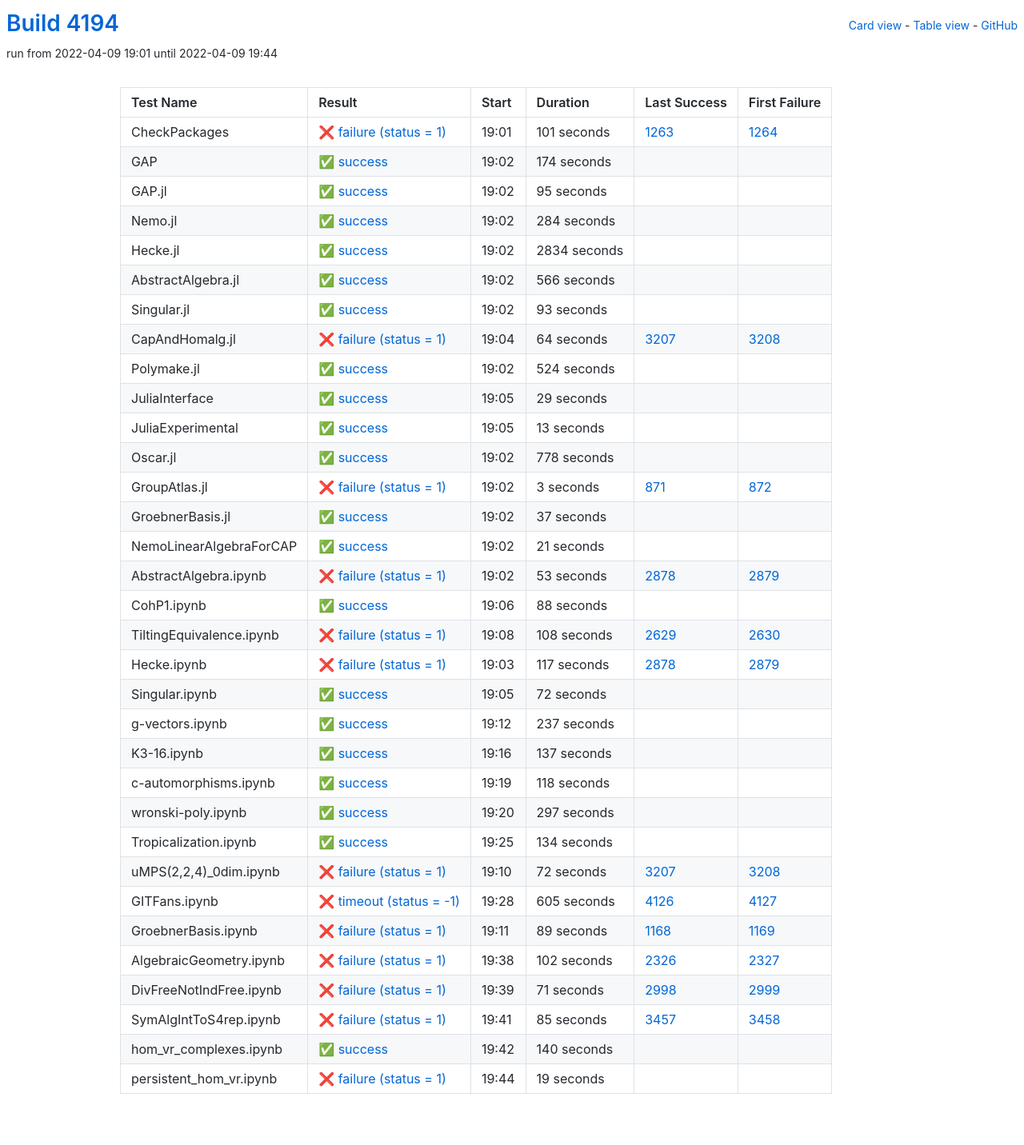
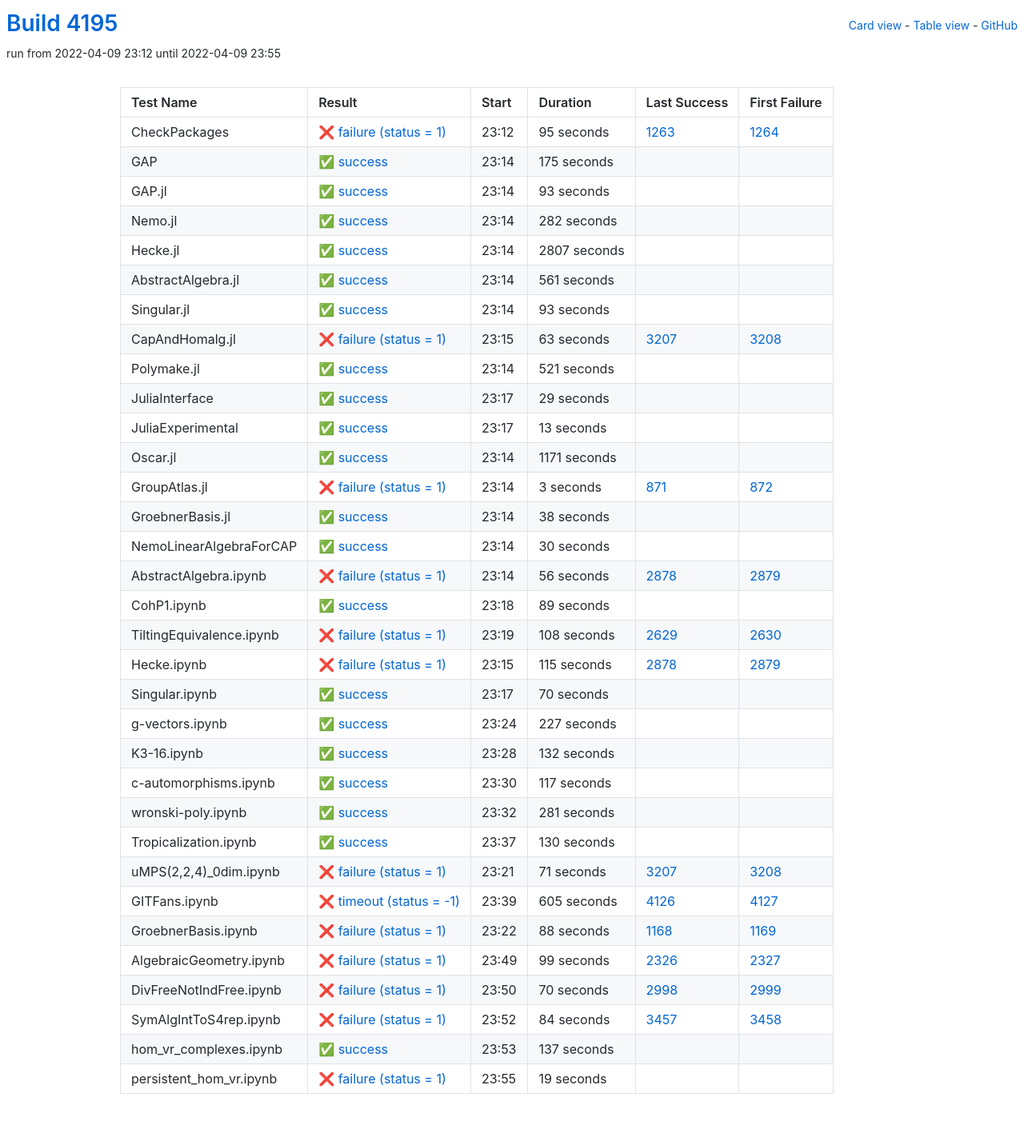
Before and after one commit to oscar-system/oscar-ci-status-stable, a Jekyll site: the page built from table.html, in a window 1280 px wide. Shown: the whole page at 80% size. Built offline with Jekyll 4.4.1, drawn with Linux system fonts in a browser that asks for light colours.

Commit message:
Build #4195

```diff
--- a/_data/ci.yml
+++ b/_data/ci.yml
@@ -1,6 +1,6 @@
 ---
-build: 4194
-build_url: https://oscarci.mathematik.uni-kl.de/job/oscar-stable/4194/
+build: 4195
+build_url: https://oscarci.mathematik.uni-kl.de/job/oscar-stable/4195/
 job: oscar-stable
 organization: oscar-system
 repo: oscar-ci-status-stable
@@ -8,80 +8,80 @@ repourl: https://github.com/oscar-system/oscar-ci-status-stable
 tests:
 - name: CheckPackages
   id: checkpackages
-  log: https://oscarci.mathematik.uni-kl.de/job/oscar-stable/4194/artifact/logs/build-4194/CheckPackages.log
-  start: 2022-04-09 19:01
+  log: https://oscarci.mathematik.uni-kl.de/job/oscar-stable/4195/artifact/logs/build-4195/CheckPackages.log
+  start: 2022-04-09 23:12
   success: false
   exitcode: 1
   status: failure
-  duration: 101
+  duration: 95
   last_success: 1263
   last_success_url: https://oscarci.mathematik.uni-kl.de/job/oscar-stable/1263/
   first_failure: 1264
   first_failure_url: https://oscarci.mathematik.uni-kl.de/job/oscar-stable/1264/
 - name: GAP
   id: gap
-  log: https://oscarci.mathematik.uni-kl.de/job/oscar-stable/4194/artifact/logs/build-4194/GAP.log
-  start: 2022-04-09 19:02
+  log: https://oscarci.mathematik.uni-kl.de/job/oscar-stable/4195/artifact/logs/build-4195/GAP.log
+  start: 2022-04-09 23:14
   success: true
   exitcode: 0
   status: success
-  duration: 174
+  duration: 175
   last_success: false
   last_success_url:
   first_failure: false
   first_failure_url:
 - name: GAP.jl
   id: gap-jl
-  log: https://oscarci.mathematik.uni-kl.de/job/oscar-stable/4194/artifact/logs/build-4194/GAP.jl.log
-  start: 2022-04-09 19:02
+  log: https://oscarci.mathematik.uni-kl.de/job/oscar-stable/4195/artifact/logs/build-4195/GAP.jl.log
+  start: 2022-04-09 23:14
   success: true
   exitcode: 0
   status: success
-  duration: 95
+  duration: 93
   last_success: false
   last_success_url:
   first_failure: false
   first_failure_url:
 - name: Nemo.jl
   id: nemo-jl
-  log: https://oscarci.mathematik.uni-kl.de/job/oscar-stable/4194/artifact/logs/build-4194/Nemo.jl.log
-  start: 2022-04-09 19:02
+  log: https://oscarci.mathematik.uni-kl.de/job/oscar-stable/4195/artifact/logs/build-4195/Nemo.jl.log
+  start: 2022-04-09 23:14
   success: true
   exitcode: 0
   status: success
-  duration: 284
+  duration: 282
   last_success: false
   last_success_url:
   first_failure: false
   first_failure_url:
 - name: Hecke.jl
   id: hecke-jl
-  log: https://oscarci.mathematik.uni-kl.de/job/oscar-stable/4194/artifact/logs/build-4194/Hecke.jl.log
-  start: 2022-04-09 19:02
+  log: https://oscarci.mathematik.uni-kl.de/job/oscar-stable/4195/artifact/logs/build-4195/Hecke.jl.log
+  start: 2022-04-09 23:14
   success: true
   exitcode: 0
   status: success
-  duration: 2834
+  duration: 2807
   last_success: false
   last_success_url:
   first_failure: false
   first_failure_url:
 - name: AbstractAlgebra.jl
   id: abstractalgebra-jl
-  log: https://oscarci.mathematik.uni-kl.de/job/oscar-stable/4194/artifact/logs/build-4194/AbstractAlgebra.jl.log
-  start: 2022-04-09 19:02
+  log: https://oscarci.mathematik.uni-kl.de/job/oscar-stable/4195/artifact/logs/build-4195/AbstractAlgebra.jl.log
+  start: 2022-04-09 23:14
   success: true
   exitcode: 0
   status: success
-  duration: 566
+  duration: 561
   last_success: false
   last_success_url:
   first_failure: false
   first_failure_url:
 - name: Singular.jl
   id: singular-jl
-  log: https://oscarci.mathematik.uni-kl.de/job/oscar-stable/4194/artifact/logs/build-4194/Singular.jl.log
-  start: 2022-04-09 19:02
+  log: https://oscarci.mathematik.uni-kl.de/job/oscar-stable/4195/artifact/logs/build-4195/Singular.jl.log
+  start: 2022-04-09 23:14
   success: true
   exitcode: 0
   status: success
@@ -92,32 +92,32 @@ tests:
   first_failure_url:
 - name: CapAndHomalg.jl
   id: capandhomalg-jl
-  log: https://oscarci.mathematik.uni-kl.de/job/oscar-stable/4194/artifact/logs/build-4194/CapAndHomalg.jl.log
-  start: 2022-04-09 19:04
+  log: https://oscarci.mathematik.uni-kl.de/job/oscar-stable/4195/artifact/logs/build-4195/CapAndHomalg.jl.log
+  start: 2022-04-09 23:15
   success: false
   exitcode: 1
   status: failure
-  duration: 64
+  duration: 63
   last_success: 3207
   last_success_url: https://oscarci.mathematik.uni-kl.de/job/oscar-stable/3207/
   first_failure: 3208
   first_failure_url: https://oscarci.mathematik.uni-kl.de/job/oscar-stable/3208/
 - name: Polymake.jl
   id: polymake-jl
-  log: https://oscarci.mathematik.uni-kl.de/job/oscar-stable/4194/artifact/logs/build-4194/Polymake.jl.log
-  start: 2022-04-09 19:02
+  log: https://oscarci.mathematik.uni-kl.de/job/oscar-stable/4195/artifact/logs/build-4195/Polymake.jl.log
+  start: 2022-04-09 23:14
   success: true
   exitcode: 0
   status: success
-  duration: 524
+  duration: 521
   last_success: false
   last_success_url:
   first_failure: false
   first_failure_url:
 - name: JuliaInterface
   id: juliainterface
-  log: https://oscarci.mathematik.uni-kl.de/job/oscar-stable/4194/artifact/logs/build-4194/JuliaInterface.log
-  start: 2022-04-09 19:05
+  log: https://oscarci.mathematik.uni-kl.de/job/oscar-stable/4195/artifact/logs/build-4195/JuliaInterface.log
+  start: 2022-04-09 23:17
   success: true
   exitcode: 0
   status: success
@@ -128,8 +128,8 @@ tests:
   first_failure_url:
 - name: JuliaExperimental
   id: juliaexperimental
-  log: https://oscarci.mathematik.uni-kl.de/job/oscar-stable/4194/artifact/logs/build-4194/JuliaExperimental.log
-  start: 2022-04-09 19:05
+  log: https://oscarci.mathematik.uni-kl.de/job/oscar-stable/4195/artifact/logs/build-4195/JuliaExperimental.log
+  start: 2022-04-09 23:17
   success: true
   exitcode: 0
   status: success
@@ -140,20 +140,20 @@ tests:
   first_failure_url:
 - name: Oscar.jl
   id: oscar-jl
-  log: https://oscarci.mathematik.uni-kl.de/job/oscar-stable/4194/artifact/logs/build-4194/Oscar.jl.log
-  start: 2022-04-09 19:02
+  log: https://oscarci.mathematik.uni-kl.de/job/oscar-stable/4195/artifact/logs/build-4195/Oscar.jl.log
+  start: 2022-04-09 23:14
   success: true
   exitcode: 0
   status: success
-  duration: 778
+  duration: 1171
   last_success: false
   last_success_url:
   first_failure: false
   first_failure_url:
 - name: GroupAtlas.jl
   id: groupatlas-jl
-  log: https://oscarci.mathematik.uni-kl.de/job/oscar-stable/4194/artifact/logs/build-4194/GroupAtlas.jl.log
-  start: 2022-04-09 19:02
+  log: https://oscarci.mathematik.uni-kl.de/job/oscar-stable/4195/artifact/logs/build-4195/GroupAtlas.jl.log
+  start: 2022-04-09 23:14
   success: false
   exitcode: 1
   status: failure
@@ -164,56 +164,56 @@ tests:
   first_failure_url: https://oscarci.mathematik.uni-kl.de/job/oscar-stable/872/
 - name: GroebnerBasis.jl
   id: groebnerbasis-jl
-  log: https://oscarci.mathematik.uni-kl.de/job/oscar-stable/4194/artifact/logs/build-4194/GroebnerBasis.jl.log
-  start: 2022-04-09 19:02
+  log: https://oscarci.mathematik.uni-kl.de/job/oscar-stable/4195/artifact/logs/build-4195/GroebnerBasis.jl.log
+  start: 2022-04-09 23:14
   success: true
   exitcode: 0
   status: success
-  duration: 37
+  duration: 38
   last_success: false
   last_success_url:
   first_failure: false
   first_failure_url:
 - name: NemoLinearAlgebraForCAP
   id: nemolinearalgebraforcap
-  log: https://oscarci.mathematik.uni-kl.de/job/oscar-stable/4194/artifact/logs/build-4194/NemoLinearAlgebraForCAP.log
-  start: 2022-04-09 19:02
+  log: https://oscarci.mathematik.uni-kl.de/job/oscar-stable/4195/artifact/logs/build-4195/NemoLinearAlgebraForCAP.log
+  start: 2022-04-09 23:14
   success: true
   exitcode: 0
   status: success
-  duration: 21
+  duration: 30
   last_success: false
   last_success_url:
   first_failure: false
   first_failure_url:
 - name: AbstractAlgebra.ipynb
   id: abstractalgebra-ipynb
-  log: https://oscarci.mathematik.uni-kl.de/job/oscar-stable/4194/artifact/logs/build-4194/AbstractAlgebra.ipynb.log
-  start: 2022-04-09 19:02
+  log: https://oscarci.mathematik.uni-kl.de/job/oscar-stable/4195/artifact/logs/build-4195/AbstractAlgebra.ipynb.log
+  start: 2022-04-09 23:14
   success: false
   exitcode: 1
   status: failure
-  duration: 53
+  duration: 56
   last_success: 2878
   last_success_url: https://oscarci.mathematik.uni-kl.de/job/oscar-stable/2878/
   first_failure: 2879
   first_failure_url: https://oscarci.mathematik.uni-kl.de/job/oscar-stable/2879/
 - name: CohP1.ipynb
   id: cohp1-ipynb
-  log: https://oscarci.mathematik.uni-kl.de/job/oscar-stable/4194/artifact/logs/build-4194/CohP1.ipynb.log
-  start: 2022-04-09 19:06
+  log: https://oscarci.mathematik.uni-kl.de/job/oscar-stable/4195/artifact/logs/build-4195/CohP1.ipynb.log
+  start: 2022-04-09 23:18
   success: true
   exitcode: 0
   status: success
-  duration: 88
+  duration: 89
   last_success: false
   last_success_url:
   first_failure: false
   first_failure_url:
 - name: TiltingEquivalence.ipynb
   id: tiltingequivalence-ipynb
-  log: https://oscarci.mathematik.uni-kl.de/job/oscar-stable/4194/artifact/logs/build-4194/TiltingEquivalence.ipynb.log
-  start: 2022-04-09 19:08
+  log: https://oscarci.mathematik.uni-kl.de/job/oscar-stable/4195/artifact/logs/build-4195/TiltingEquivalence.ipynb.log
+  start: 2022-04-09 23:19
   success: false
   exitcode: 1
   status: failure
@@ -224,104 +224,104 @@ tests:
   first_failure_url: https://oscarci.mathematik.uni-kl.de/job/oscar-stable/2630/
 - name: Hecke.ipynb
   id: hecke-ipynb
-  log: https://oscarci.mathematik.uni-kl.de/job/oscar-stable/4194/artifact/logs/build-4194/Hecke.ipynb.log
-  start: 2022-04-09 19:03
+  log: https://oscarci.mathematik.uni-kl.de/job/oscar-stable/4195/artifact/logs/build-4195/Hecke.ipynb.log
+  start: 2022-04-09 23:15
   success: false
   exitcode: 1
   status: failure
-  duration: 117
+  duration: 115
   last_success: 2878
   last_success_url: https://oscarci.mathematik.uni-kl.de/job/oscar-stable/2878/
   first_failure: 2879
   first_failure_url: https://oscarci.mathematik.uni-kl.de/job/oscar-stable/2879/
 - name: Singular.ipynb
   id: singular-ipynb
-  log: https://oscarci.mathematik.uni-kl.de/job/oscar-stable/4194/artifact/logs/build-4194/Singular.ipynb.log
-  start: 2022-04-09 19:05
+  log: https://oscarci.mathematik.uni-kl.de/job/oscar-stable/4195/artifact/logs/build-4195/Singular.ipynb.log
+  start: 2022-04-09 23:17
   success: true
   exitcode: 0
   status: success
-  duration: 72
+  duration: 70
   last_success: false
   last_success_url:
   first_failure: false
   first_failure_url:
 - name: g-vectors.ipynb
   id: g-vectors-ipynb
-  log: https://oscarci.mathematik.uni-kl.de/job/oscar-stable/4194/artifact/logs/build-4194/g-vectors.ipynb.log
-  start: 2022-04-09 19:12
+  log: https://oscarci.mathematik.uni-kl.de/job/oscar-stable/4195/artifact/logs/build-4195/g-vectors.ipynb.log
+  start: 2022-04-09 23:24
   success: true
   exitcode: 0
   status: success
-  duration: 237
+  duration: 227
   last_success: false
   last_success_url:
   first_failure: false
   first_failure_url:
 - name: K3-16.ipynb
   id: k3-16-ipynb
-  log: https://oscarci.mathematik.uni-kl.de/job/oscar-stable/4194/artifact/logs/build-4194/K3-16.ipynb.log
-  start: 2022-04-09 19:16
+  log: https://oscarci.mathematik.uni-kl.de/job/oscar-stable/4195/artifact/logs/build-4195/K3-16.ipynb.log
+  start: 2022-04-09 23:28
   success: true
   exitcode: 0
   status: success
-  duration: 137
+  duration: 132
   last_success: false
   last_success_url:
   first_failure: false
   first_failure_url:
 - name: c-automorphisms.ipynb
   id: c-automorphisms-ipynb
-  log: https://oscarci.mathematik.uni-kl.de/job/oscar-stable/4194/artifact/logs/build-4194/c-automorphisms.ipynb.log
-  start: 2022-04-09 19:19
+  log: https://oscarci.mathematik.uni-kl.de/job/oscar-stable/4195/artifact/logs/build-4195/c-automorphisms.ipynb.log
+  start: 2022-04-09 23:30
   success: true
   exitcode: 0
   status: success
-  duration: 118
+  duration: 117
   last_success: false
   last_success_url:
   first_failure: false
   first_failure_url:
 - name: wronski-poly.ipynb
   id: wronski-poly-ipynb
-  log: https://oscarci.mathematik.uni-kl.de/job/oscar-stable/4194/artifact/logs/build-4194/wronski-poly.ipynb.log
-  start: 2022-04-09 19:20
+  log: https://oscarci.mathematik.uni-kl.de/job/oscar-stable/4195/artifact/logs/build-4195/wronski-poly.ipynb.log
+  start: 2022-04-09 23:32
   success: true
   exitcode: 0
   status: success
-  duration: 297
+  duration: 281
   last_success: false
   last_success_url:
   first_failure: false
   first_failure_url:
 - name: Tropicalization.ipynb
   id: tropicalization-ipynb
-  log: https://oscarci.mathematik.uni-kl.de/job/oscar-stable/4194/artifact/logs/build-4194/Tropicalization.ipynb.log
-  start: 2022-04-09 19:25
+  log: https://oscarci.mathematik.uni-kl.de/job/oscar-stable/4195/artifact/logs/build-4195/Tropicalization.ipynb.log
+  start: 2022-04-09 23:37
   success: true
   exitcode: 0
   status: success
-  duration: 134
+  duration: 130
   last_success: false
   last_success_url:
   first_failure: false
   first_failure_url:
 - name: uMPS(2,2,4)_0dim.ipynb
   id: umps-2-2-4-0dim-ipynb
-  log: https://oscarci.mathematik.uni-kl.de/job/oscar-stable/4194/artifact/logs/build-4194/uMPS-2-2-4-_0dim.ipynb.log
-  start: 2022-04-09 19:10
+  log: https://oscarci.mathematik.uni-kl.de/job/oscar-stable/4195/artifact/logs/build-4195/uMPS-2-2-4-_0dim.ipynb.log
+  start: 2022-04-09 23:21
   success: false
   exitcode: 1
   status: failure
-  duration: 72
+  duration: 71
   last_success: 3207
   last_success_url: https://oscarci.mathematik.uni-kl.de/job/oscar-stable/3207/
   first_failure: 3208
   first_failure_url: https://oscarci.mathematik.uni-kl.de/job/oscar-stable/3208/
 - name: GITFans.ipynb
   id: gitfans-ipynb
-  log: https://oscarci.mathematik.uni-kl.de/job/oscar-stable/4194/artifact/logs/build-4194/GITFans.ipynb.log
-  start: 2022-04-09 19:28
+  log: https://oscarci.mathematik.uni-kl.de/job/oscar-stable/4195/artifact/logs/build-4195/GITFans.ipynb.log
+  start: 2022-04-09 23:39
   success: false
   exitcode: -1
   status: timeout
@@ -332,68 +332,68 @@ tests:
   first_failure_url: https://oscarci.mathematik.uni-kl.de/job/oscar-stable/4127/
 - name: GroebnerBasis.ipynb
   id: groebnerbasis-ipynb
-  log: https://oscarci.mathematik.uni-kl.de/job/oscar-stable/4194/artifact/logs/build-4194/GroebnerBasis.ipynb.log
-  start: 2022-04-09 19:11
+  log: https://oscarci.mathematik.uni-kl.de/job/oscar-stable/4195/artifact/logs/build-4195/GroebnerBasis.ipynb.log
+  start: 2022-04-09 23:22
   success: false
   exitcode: 1
   status: failure
-  duration: 89
+  duration: 88
   last_success: 1168
   last_success_url: https://oscarci.mathematik.uni-kl.de/job/oscar-stable/1168/
   first_failure: 1169
   first_failure_url: https://oscarci.mathematik.uni-kl.de/job/oscar-stable/1169/
 - name: AlgebraicGeometry.ipynb
   id: algebraicgeometry-ipynb
-  log: https://oscarci.mathematik.uni-kl.de/job/oscar-stable/4194/artifact/logs/build-4194/AlgebraicGeometry.ipynb.log
-  start: 2022-04-09 19:38
+  log: https://oscarci.mathematik.uni-kl.de/job/oscar-stable/4195/artifact/logs/build-4195/AlgebraicGeometry.ipynb.log
+  start: 2022-04-09 23:49
   success: false
   exitcode: 1
   status: failure
-  duration: 102
+  duration: 99
   last_success: 2326
   last_success_url: https://oscarci.mathematik.uni-kl.de/job/oscar-stable/2326/
   first_failure: 2327
   first_failure_url: https://oscarci.mathematik.uni-kl.de/job/oscar-stable/2327/
 - name: DivFreeNotIndFree.ipynb
   id: divfreenotindfree-ipynb
-  log: https://oscarci.mathematik.uni-kl.de/job/oscar-stable/4194/artifact/logs/build-4194/DivFreeNotIndFree.ipynb.log
-  start: 2022-04-09 19:39
+  log: https://oscarci.mathematik.uni-kl.de/job/oscar-stable/4195/artifact/logs/build-4195/DivFreeNotIndFree.ipynb.log
+  start: 2022-04-09 23:50
   success: false
   exitcode: 1
   status: failure
-  duration: 71
+  duration: 70
   last_success: 2998
   last_success_url: https://oscarci.mathematik.uni-kl.de/job/oscar-stable/2998/
   first_failure: 2999
   first_failure_url: https://oscarci.mathematik.uni-kl.de/job/oscar-stable/2999/
 - name: SymAlgIntToS4rep.ipynb
   id: symalginttos4rep-ipynb
-  log: https://oscarci.mathematik.uni-kl.de/job/oscar-stable/4194/artifact/logs/build-4194/SymAlgIntToS4rep.ipynb.log
-  start: 2022-04-09 19:41
+  log: https://oscarci.mathematik.uni-kl.de/job/oscar-stable/4195/artifact/logs/build-4195/SymAlgIntToS4rep.ipynb.log
+  start: 2022-04-09 23:52
   success: false
   exitcode: 1
   status: failure
-  duration: 85
+  duration: 84
   last_success: 3457
   last_success_url: https://oscarci.mathematik.uni-kl.de/job/oscar-stable/3457/
   first_failure: 3458
   first_failure_url: https://oscarci.mathematik.uni-kl.de/job/oscar-stable/3458/
 - name: hom_vr_complexes.ipynb
   id: hom-vr-complexes-ipynb
-  log: https://oscarci.mathematik.uni-kl.de/job/oscar-stable/4194/artifact/logs/build-4194/hom_vr_complexes.ipynb.log
-  start: 2022-04-09 19:42
+  log: https://oscarci.mathematik.uni-kl.de/job/oscar-stable/4195/artifact/logs/build-4195/hom_vr_complexes.ipynb.log
+  start: 2022-04-09 23:53
   success: true
   exitcode: 0
   status: success
-  duration: 140
+  duration: 137
   last_success: false
   last_success_url:
   first_failure: false
   first_failure_url:
 - name: persistent_hom_vr.ipynb
   id: persistent-hom-vr-ipynb
-  log: https://oscarci.mathematik.uni-kl.de/job/oscar-stable/4194/artifact/logs/build-4194/persistent_hom_vr.ipynb.log
-  start: 2022-04-09 19:44
+  log: https://oscarci.mathematik.uni-kl.de/job/oscar-stable/4195/artifact/logs/build-4195/persistent_hom_vr.ipynb.log
+  start: 2022-04-09 23:55
   success: false
   exitcode: 1
   status: failure
```
Also changed, not shown: README.md.
